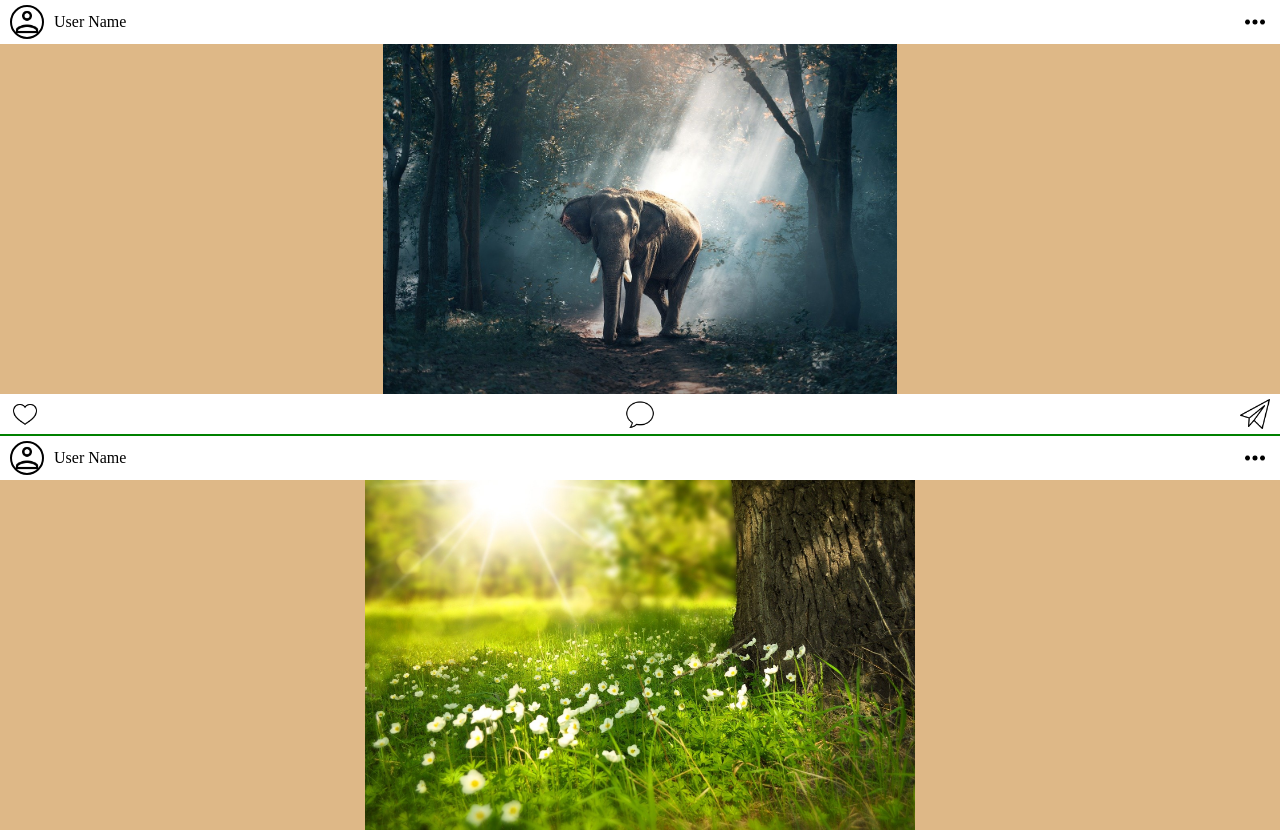
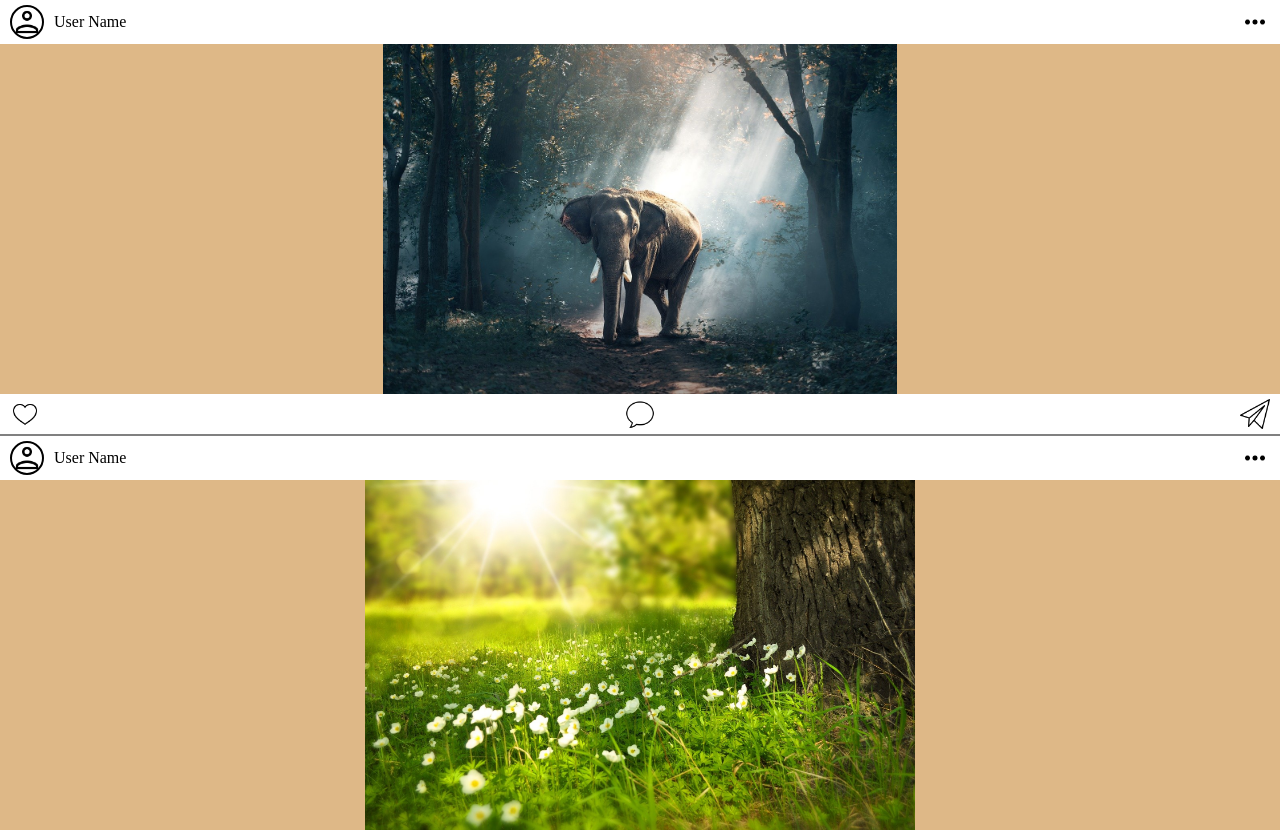
Before and after one commit to mrakesh0608/Minsta-old, a plain HTML site: page index.html in a window 1280 px wide. Shown: the top 832 px of the page. Drawn offline with Linux system fonts and the light colour scheme.

Commit message:
few change

```diff
--- a/style.css
+++ b/style.css
@@ -54,7 +54,7 @@ a{
 .post{
     max-width: 100vw;
     background-color: burlywood;
-    border-bottom: 2px green solid;
+    border-bottom: 2px gray solid;
 }
 .post-meta{
     background-color: white;
```
